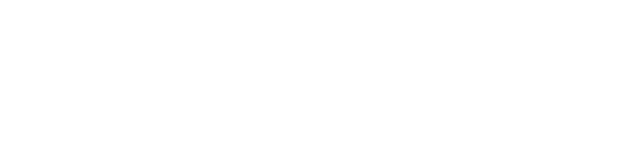
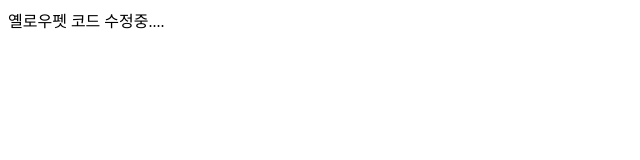
Before and after one commit to yveseoo/yellowpet, a plain HTML site: page index.html in a window 1280 px wide. Shown: the whole page, without its empty margins (0-640 px from the left). Drawn offline with Linux system fonts and the light colour scheme.

Commit message:
Update index.html

```diff
--- a/index.html
+++ b/index.html
@@ -7,6 +7,6 @@
     <title>엘로우펫메인사이트</title>
 </head>
 <body>
-
+    옐로우펫 코드 수정중....
 </body>
 </html>
```
